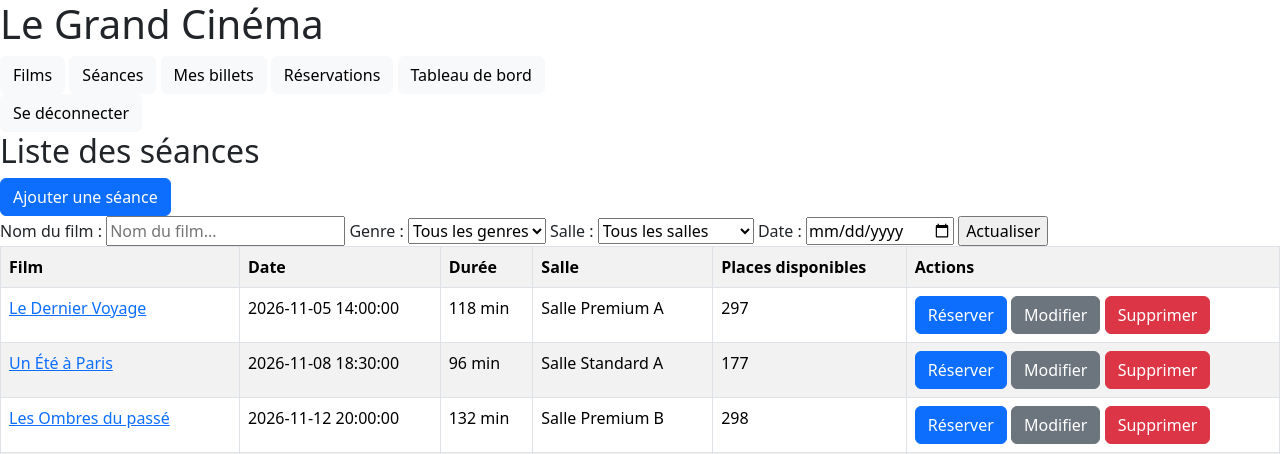
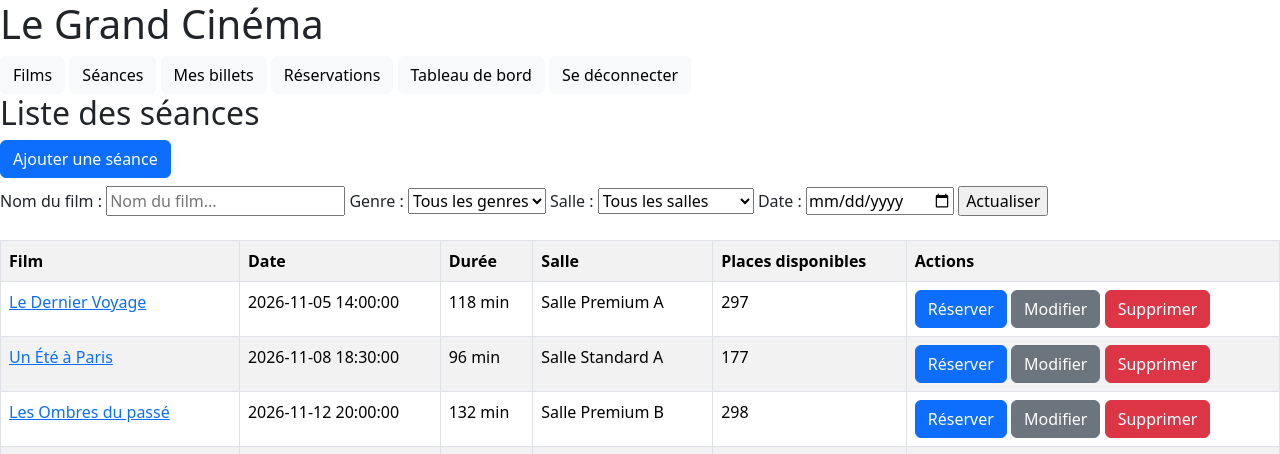
Before and after one commit to AxelDiril/application_grand_cinema, a Laravel app: page /screenings_list in a window 1280 px wide. Shown: the top 454 px of the page. Run offline with Laravel 12, Linux system fonts and the light colour scheme; a user stored in the database is signed in; data comes from the database, SQL or seed files in the repository.

Commit message:
fix: Corrections CSS

```diff
--- a/resources/views/includes/header.blade.php
+++ b/resources/views/includes/header.blade.php
@@ -10,7 +10,7 @@
     @if ( Auth::user()->role_code == "A")
         <a class="btn btn-light" href="/admin_dashboard">Tableau de bord</a>
     @endif
-    <form method="POST" action="{{ route('logout') }}">
+    <form method="POST" action="{{ route('logout') }}" class="d-inline">
     @csrf
     <input class="btn btn-light" type="submit" value="Se déconnecter">
 </form>
--- a/resources/views/pages/make_reservation.blade.php
+++ b/resources/views/pages/make_reservation.blade.php
@@ -37,7 +37,7 @@
 
     @if($iAvailableSeats > 0)
 
-        <form action="{{ url('/confirm_reservation/' . $objScreening->screening_id) }}" method="POST">
+        <form action="{{ url('/confirm_reservation/' . $objScreening->screening_id) }}" class="mb-4" method="POST">
 
             @csrf
 
--- a/resources/views/pages/movies_list.blade.php
+++ b/resources/views/pages/movies_list.blade.php
@@ -8,7 +8,7 @@
 
     <h2>Liste des films</h2>
 
-    <form method="GET">
+    <form method="GET" class="mb-4">
         <!-- Recherche par nom -->
         <label for="movie_name">Nom du film :</label>
         <input type="text" id="movie_name" name="movie_name" placeholder="Nom du film..." value="{{ $strName }}">
--- a/resources/views/pages/reservations_list.blade.php
+++ b/resources/views/pages/reservations_list.blade.php
@@ -9,9 +9,9 @@
 
     <h2>Liste des réservations</h2>
 
-    <form method="GET">
+    <form method="GET" class="mb-4">
         <!-- Recherche par nom de l'utilisateur -->
-        <label for="name">Nom d'utilisateur :</label>
+        <label for="name">Utilisateur :</label>
         <input
             type="text"
             id="name"
--- a/resources/views/pages/screenings_list.blade.php
+++ b/resources/views/pages/screenings_list.blade.php
@@ -7,13 +7,13 @@
 @section('contenu')
 <h2>Liste des séances</h2>
 
-@auth
-  @if ( Auth::user()->role_code == "A" )
-    <a class="btn btn-primary" href="/add_screening">Ajouter une séance</a>
+  @auth
+    @if ( Auth::user()->role_code == "A" )
+      <a class="btn btn-primary mb-2" href="/add_screening">Ajouter une séance</a>
+    @endif
   @endif
-@endif
 
-  <form method="GET">
+  <form method="GET" class="mb-4">
     <!-- Recherche par nom -->
     <label for="movie_name">Nom du film :</label>
     <input id="movie_name" type="text" name="movie_name" placeholder="Nom du film..." value="{{ $strName }}">
```
